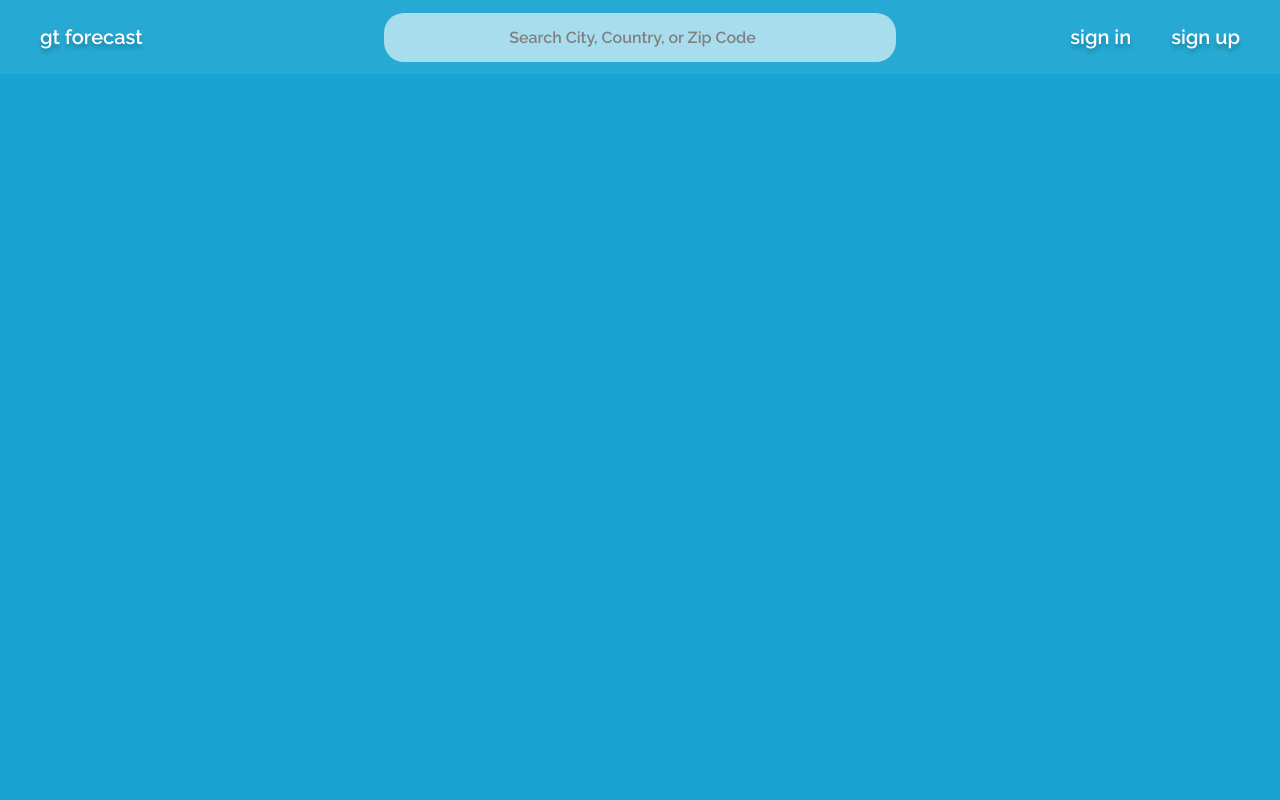
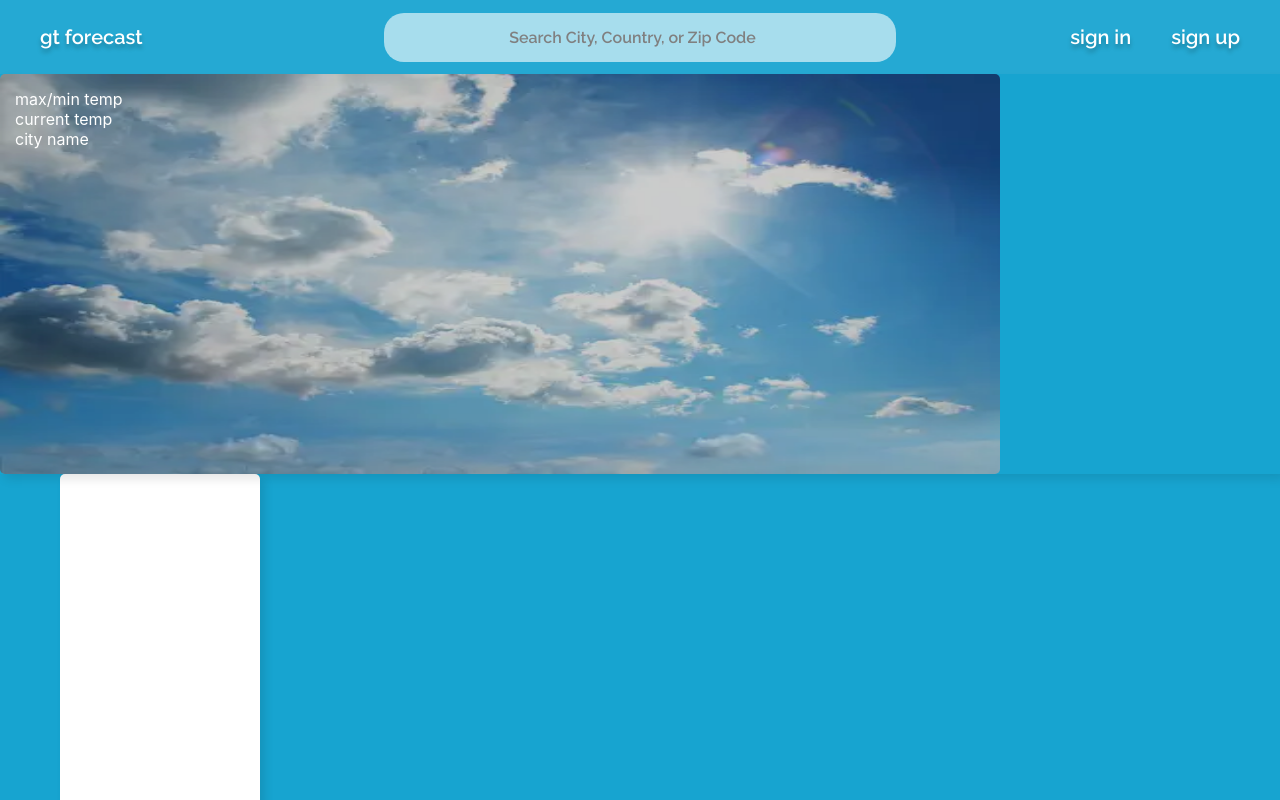
Before and after one commit to GTWeatherForcast/weather-client, a React (Create React App) app: page /mainpage in a window 1280 px wide. Built offline with nearby package versions, Linux system fonts and the light colour scheme; the HTML template or start-up script is replaced by a standard one.

Commit message:
Search bar is now properly centered in NavBar. Some refactoring. Started rework on main-page layout

```diff
--- a/src/components/main-page/MainPage.js
+++ b/src/components/main-page/MainPage.js
@@ -6,13 +6,36 @@ import NavBar from "./navbar.js";
 function MainPage() {
   return (
     <div className={`${styles.mainBody}`}>
-      <NavBar />
+      <div className={styles.mainNavDiv}>
+        <NavBar />
+      </div>
+
+      <div id={styles.today}>
+        <div id={styles.cityImage} className={`${styles["city-rectangle"]} ${styles.dropShadow}`}>
+        {/* <div id={``} className={`${styles.dropShadow}`}> */}
+           <div className={styles["overlay-text"]}>
+             <div id={styles.maxMinTemp}> max/min temp </div>
+             <div id={styles.currentTemp}> current temp </div>
+             <div id={styles.cityName}> city name </div>
+           </div>
+           <img className={styles.image} src={sunny1} alt="sunny image" />
+        </div>
+
+        <div id={styles.hourlyTemp} className={`${styles.rectangle1} ${styles.dropShadow}`}>
+        </div>
+      </div>
+
+      <div id={styles.future}>
+
+      </div>
+
+
     </div>
   );
   // return (
   //   <div className={`${styles.mainBody} ${styles.textStyle}`}>
   //     {/* navbar */}
-  //     <Navbar />
+  //     <NavBar />
 
   //     {/* today : max/min temp, city, temperature */}
   //     <div id={styles.today}>
--- a/src/components/main-page/main.module.css
+++ b/src/components/main-page/main.module.css
@@ -4,6 +4,12 @@
     overflow: hidden;
 } */
 /* NEVER APPLY to * UNLESS YOU ABSOLUTELY WANT TO APPLY THIS STYLE TO EVERYTHING */
+
+.mainNavDiv {
+    position: sticky;
+    top: 0;
+    z-index: 10;
+}
 
 .mainBody {
     overflow: scroll;
@@ -37,7 +43,7 @@
     left: 10px;
     color: white;
     padding: 5px;
-    /* z-index: 99; */
+    z-index: 1;
 }
 
 .image {
@@ -70,7 +76,7 @@
     border: 777777;
 }
 
-.city-rectangle {
+.cityRectangle {
     width: 700px;
     height: 400px;
     background-color: #ffffff;
@@ -119,11 +125,3 @@
 .dropShadow {
     box-shadow: 5px 5px 10px 0 rgba(0, 0, 0, 0.1);
 }
-
-.navbar {
-    display: flex;
-    /* justify-content: space-between; */
-    align-items: center;
-    position: fixed;
-    top: 0;
-}
--- a/src/components/main-page/navbar.js
+++ b/src/components/main-page/navbar.js
@@ -6,7 +6,6 @@ import { Link } from "react-router-dom";
 function NavBar() {
 
   return (
-    <div className={styles.landingNav}>
     <nav className={`${styles.mainNav}`}>
       <div className={`${styles.navGroup} flexLeft`}>
         <Link
@@ -40,7 +39,6 @@ function NavBar() {
         </Link>
       </div>
     </nav>
-    </div>
   );
 }
 
--- a/src/components/main-page/navbar.module.css
+++ b/src/components/main-page/navbar.module.css
@@ -38,13 +38,8 @@
 /** NAVIGATION */
 
 /* MAIN NAVBAR */
-.landingNav {
-  position: sticky;
-  top: 0;
-}
-
 .mainNav {
-  position: absolute;
+  position: relative;
   width: 100%;
   display: flex;
   flex-direction: row;
```
Lines whose indentation alone changed are shown as unchanged.
